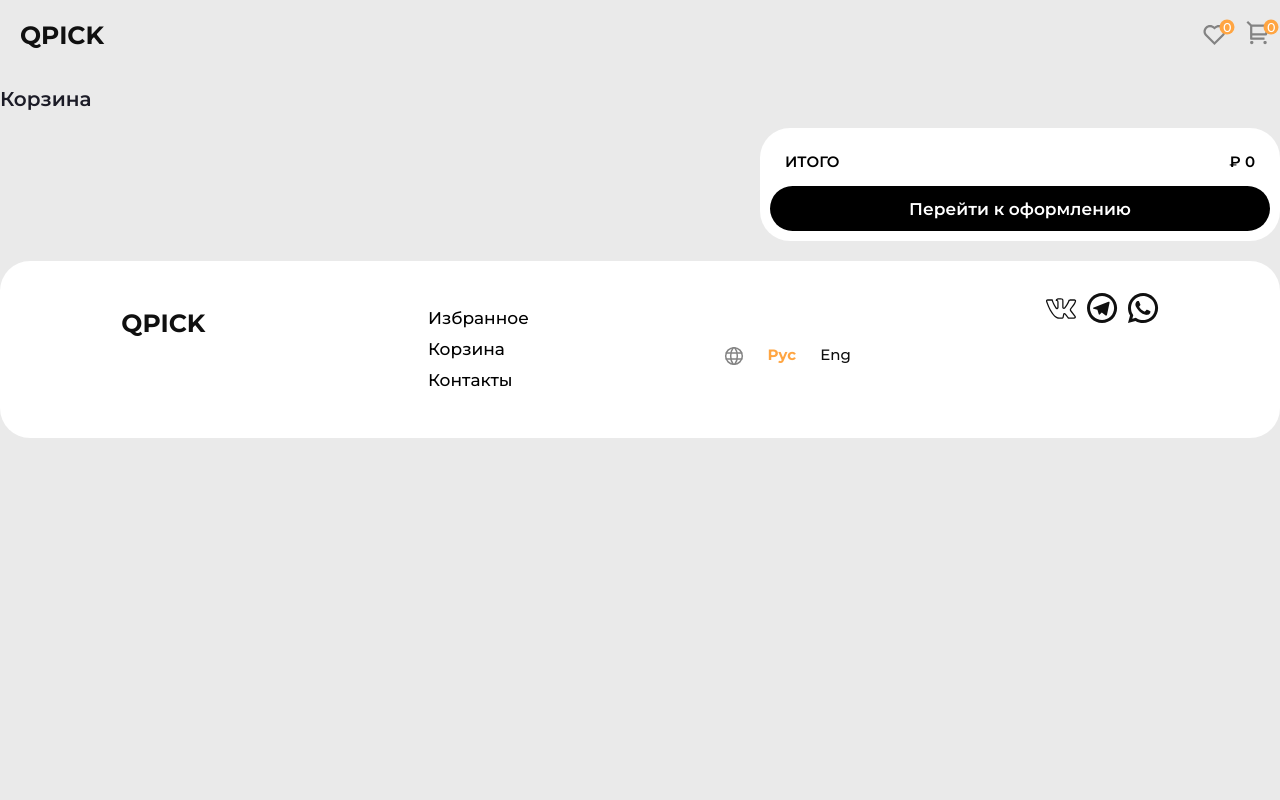
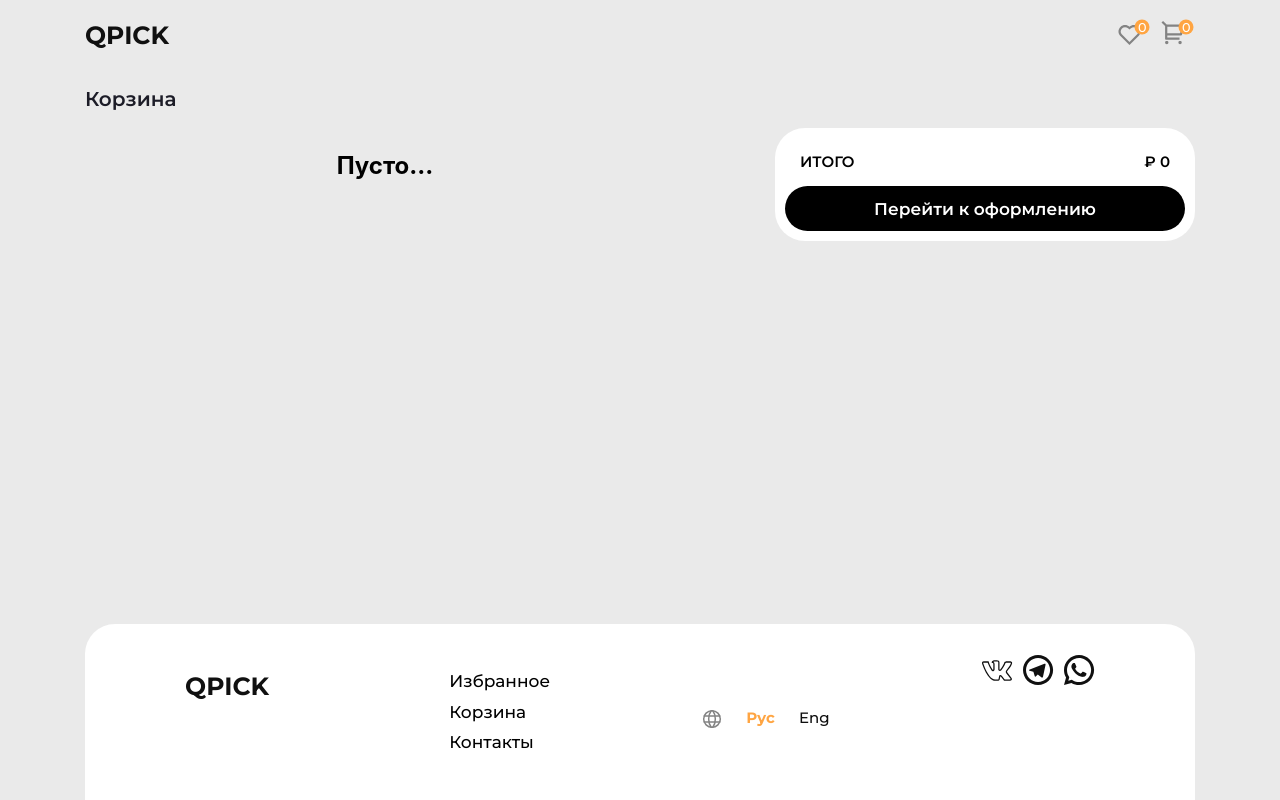
Before and after one commit to bioRival/Qpick-E-Store, a React (Vite) app in the folder qpick-app/: page /cart in a window 1280 px wide. Built offline with nearby package versions, Linux system fonts and the light colour scheme.

Commit message:
v0.4 CSS and such

```diff
--- a/qpick-app/src/App.jsx
+++ b/qpick-app/src/App.jsx
@@ -11,11 +11,11 @@ function App() {
   const [count, setCount] = useState(0)
 
   return (
-    <>
+    <div className='container'>
       <Header/>
       <Shop/>
       <Footer/>
-    </>
+    </div>
   )
 }
 
--- a/qpick-app/src/components/MerchCard.css
+++ b/qpick-app/src/components/MerchCard.css
@@ -1,6 +1,6 @@
 .merch-container {
     display: flex;
-    justify-content: space-around;
+    justify-content: space-evenly;
     flex-wrap: wrap;
     gap: 20px;
   }
@@ -9,7 +9,7 @@
     display: flex;
     flex-direction: column;
     justify-content: center;
-    width: 330px;
+    width: 300px;
     height: 380px;
     padding: 20px;
     background-color: white;
--- a/qpick-app/src/components/MerchCard.jsx
+++ b/qpick-app/src/components/MerchCard.jsx
@@ -16,9 +16,12 @@ export default function MerchCard(props) {
             </div>
             <div className="merch-first-line">
                 <h2 className="merch-name">{name}</h2>
-                <div className="price">{price} ₽
+                <div className="price">{price.toLocaleString('ru-RU')} ₽
                     {/* Crossed-out price at the bottom */}
-                    {salePrice !== null ? <p className='sale-price'>{salePrice} ₽</p> : ""}
+                    {salePrice !== null &&
+                        <p className='sale-price'>
+                            {salePrice.toLocaleString('ru-RU')} ₽
+                        </p>}
                 </div>
             </div>
             <div className="merch-second-line">
--- a/qpick-app/src/index.css
+++ b/qpick-app/src/index.css
@@ -63,7 +63,13 @@ button:hover {
   text-align: center;
 }
 
-
+.container {
+  display: flex;
+  flex-direction: column;
+  max-width: 1110px;
+  min-height: 100vh;
+  margin: 0 auto;
+}
 
 
 
@@ -88,7 +94,7 @@ button:hover {
   line-height: 30.48px;
   text-align: left;
   color: #101010;
-  padding: 20px;
+  padding: 20px 0px;
   margin: 0;
 }
 
@@ -140,6 +146,9 @@ button:hover {
 
 
 /* === APP BODY === */
+.merch-area {
+  margin-bottom: 20px;
+}
 
 .merch-area .merch-category-title {
   font-family: Montserrat;
@@ -159,10 +168,11 @@ footer {
   display: flex;
   justify-content: space-around;
   flex-direction: row;
-  margin-top: 20px;
+  margin-top: auto;
   padding: 30px;
   background-color: white;
-  border-radius: 30px;
+  border-top-right-radius: 30px;
+  border-top-left-radius: 30px;
 }
 
 footer h1 {
@@ -242,3 +252,44 @@ footer .socials-container a:hover img {
 }
 
 /* === FOOTER === */
+
+
+
+
+
+/* === MEDIA QUERIES === */
+/* Extra small devices (phones, 600px and down)  */
+@media only screen and (max-width: 600px) {
+  .cart-card-column {
+    min-width: none;
+    max-width: none;
+  }
+  .checkout-container {
+    flex:1;
+    min-width: none;
+  }
+}
+
+/* Small devices (portrait tablets and large phones, 600px and up) */
+/* @media only screen and (min-width: 600px) {...} */
+
+/* Medium devices (landscape tablets, 768px and up) */
+/* @media only screen and (min-width: 768px) {...} */
+
+/* Large devices (laptops/desktops, 992px and up) */
+/* @media only screen and (min-width: 992px) {...} */
+
+/* Devices below 1199px */
+@media only screen and (max-width: 1199px) {
+  .container {
+    max-width: none;
+  }
+}
+
+/* Extra large devices (large laptops and desktops, 1200px and up) */
+@media only screen and (min-width: 1200px) {
+  .container {
+    max-width: 1110px;
+  }
+}
+/* === MEDIA QUERIES === */
--- a/qpick-app/src/pages/cart/Cart.css
+++ b/qpick-app/src/pages/cart/Cart.css
@@ -20,13 +20,14 @@
     display: flex;
     flex-direction: column;
     gap: 10px;
-    max-width: 1000px;
+    max-width: 600px;
+    min-width: 400px;
 }
 
 .checkout-container {
     background-color: white;
     border-radius: 30px;
-    min-width: 500px;
+    min-width: 400px;
     padding: 10px;
 }
 
--- a/qpick-app/src/pages/cart/Cart.jsx
+++ b/qpick-app/src/pages/cart/Cart.jsx
@@ -8,7 +8,7 @@ import { useContext } from 'react';
 
 export default function Cart() {
 
-    const { cartItems, getTotalPrice } = useContext(ShopContext);
+    const { cartItems, cartAmount, getTotalPrice } = useContext(ShopContext);
 
     return (
     <div className="container">
@@ -16,12 +16,16 @@ export default function Cart() {
         <h2 className="cart-title">Корзина</h2>
         <div className="cart-card-container">
             <div className="cart-card-column">
-                {PRODUCTS.map((product => {
-                    if (cartItems[product.id] > 0) {
-                        return <CartCard data={product}/>
-                    }
-                }))}
+                {
+                cartAmount > 0 ?
+                    (PRODUCTS.map((product => {
+                        if (cartItems[product.id] > 0) {
+                            return <CartCard data={product}/>
+                        }
+                    })))
+                 : (<h2 style={{color: "black"}}>Пусто...</h2>)
 
+                }
             </div>
             <div className="checkout-container">
                 <div>
```
